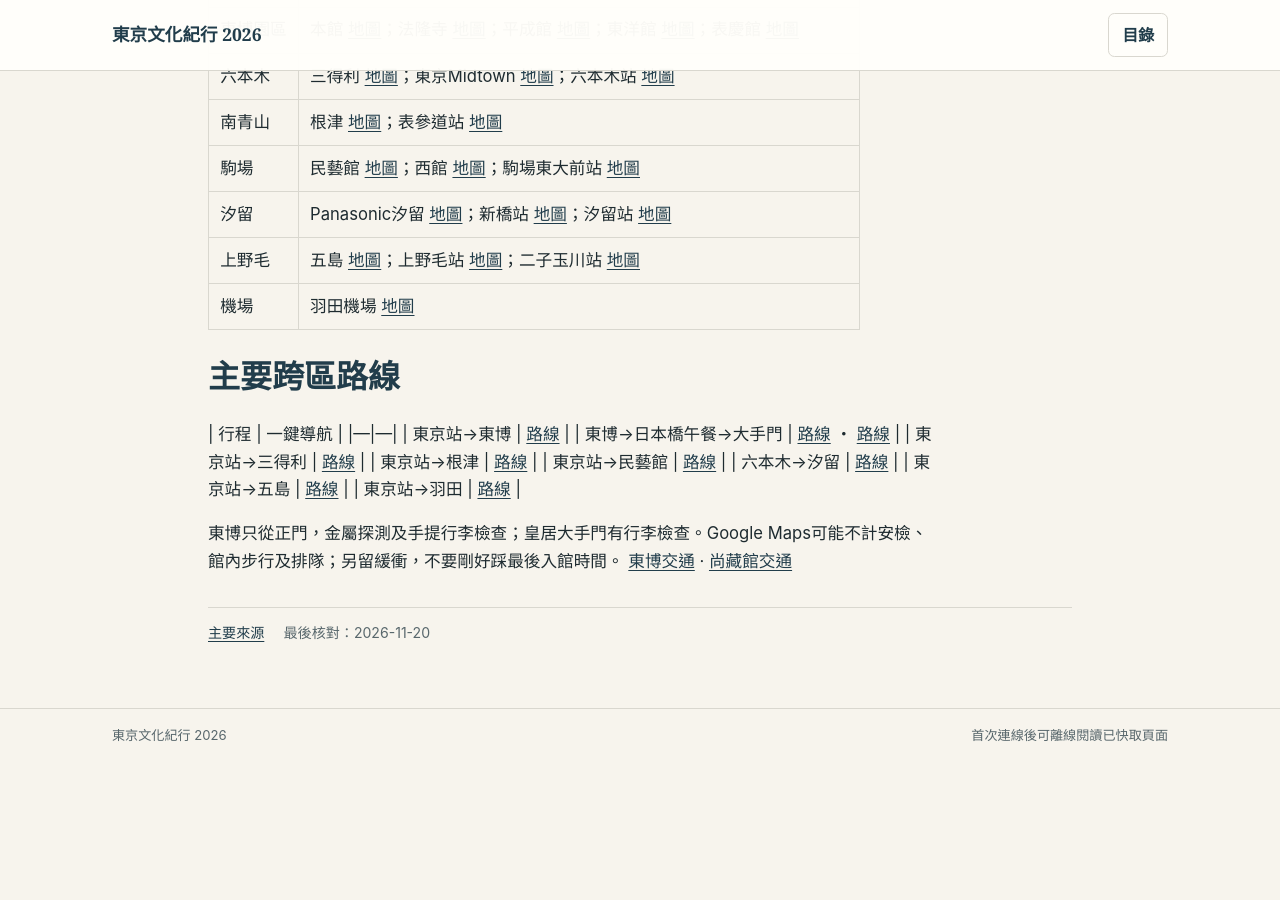
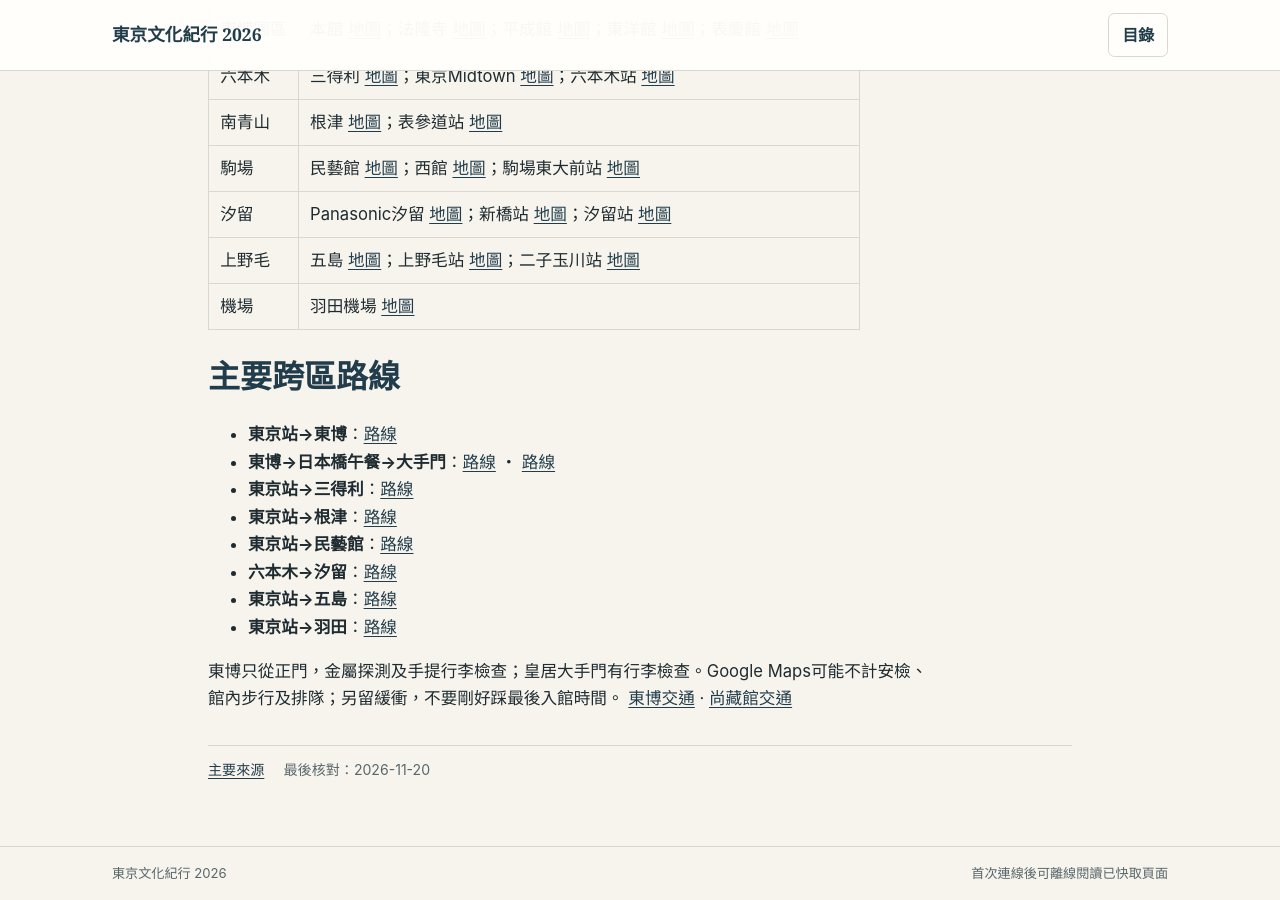
Before and after one commit to davetwchiu/tokyo-culture-trip-2026, a Jekyll site: the page built from content/transport/index.md, in a window 1280 px wide and 900 px high, scrolled down 582 px. Built offline with Jekyll 4.4.1, drawn with Linux system fonts in a browser that asks for light colours; before the commit the page ends 1345 px from its top, so only the background shows below that.

Commit message:
Fix inter-area routes formatting for mobile

```diff
--- a/content/transport/index.md
+++ b/content/transport/index.md
@@ -29,16 +29,15 @@ offline: true
 | 機場 | 羽田機場 [地圖](https://www.google.com/maps/search/?api=1&query=%E7%BE%BD%E7%94%B0%E7%A9%BA%E6%B8%AF) |
 
 ## 主要跨區路線
-| 行程 | 一鍵導航 |
-|---|---|
-| 東京站→東博 | [路線](https://www.google.com/maps/dir/?api=1&origin=%E6%9D%B1%E4%BA%AC%E9%A7%85&destination=%E6%9D%B1%E4%BA%AC%E5%9B%BD%E7%AB%8B%E5%8D%9A%E7%89%A9%E9%A4%A8%20%E6%AD%A3%E9%96%80&travelmode=transit) |
-| 東博→日本橋午餐→大手門 | [路線](https://www.google.com/maps/dir/?api=1&origin=%E6%9D%B1%E4%BA%AC%E5%9B%BD%E7%AB%8B%E5%8D%9A%E7%89%A9%E9%A4%A8%20%E6%AD%A3%E9%96%80&destination=%E6%97%A5%E6%9C%AC%E6%A9%8B%E3%81%A0%E3%81%97%E5%A0%B4%20%E3%81%AF%E3%81%AA%E3%82%8C&travelmode=transit) ・ [路線](https://www.google.com/maps/dir/?api=1&origin=%E6%97%A5%E6%9C%AC%E6%A9%8B%E3%81%A0%E3%81%97%E5%A0%B4%20%E3%81%AF%E3%81%AA%E3%82%8C&destination=%E7%9A%87%E5%B1%85%E6%9D%B1%E5%BE%A1%E8%8B%91%20%E5%A4%A7%E6%89%8B%E9%96%80&travelmode=transit) |
-| 東京站→三得利 | [路線](https://www.google.com/maps/dir/?api=1&origin=%E6%9D%B1%E4%BA%AC%E9%A7%85&destination=%E3%82%B5%E3%83%B3%E3%83%88%E3%83%AA%E3%83%BC%E7%BE%8E%E8%A1%93%E9%A4%A8&travelmode=transit) |
-| 東京站→根津 | [路線](https://www.google.com/maps/dir/?api=1&origin=%E6%9D%B1%E4%BA%AC%E9%A7%85&destination=%E6%A0%B9%E6%B4%A5%E7%BE%8E%E8%A1%93%E9%A4%A8&travelmode=transit) |
-| 東京站→民藝館 | [路線](https://www.google.com/maps/dir/?api=1&origin=%E6%9D%B1%E4%BA%AC%E9%A7%85&destination=%E6%97%A5%E6%9C%AC%E6%B0%91%E8%97%9D%E9%A4%A8&travelmode=transit) |
-| 六本木→汐留 | [路線](https://www.google.com/maps/dir/?api=1&origin=%E5%85%AD%E6%9C%AC%E6%9C%A8%E9%A7%85&destination=%E3%83%91%E3%83%8A%E3%82%BD%E3%83%8B%E3%83%83%E3%82%AF%E6%B1%90%E7%95%99%E7%BE%8E%E8%A1%93%E9%A4%A8&travelmode=transit) |
-| 東京站→五島 | [路線](https://www.google.com/maps/dir/?api=1&origin=%E6%9D%B1%E4%BA%AC%E9%A7%85&destination=%E4%BA%94%E5%B3%B6%E7%BE%8E%E8%A1%93%E9%A4%A8&travelmode=transit) |
-| 東京站→羽田 | [路線](https://www.google.com/maps/dir/?api=1&origin=%E6%9D%B1%E4%BA%AC%E9%A7%85&destination=%E7%BE%BD%E7%94%B0%E7%A9%BA%E6%B8%AF&travelmode=transit) |
+
+- **東京站→東博**：[路線](https://www.google.com/maps/dir/?api=1&origin=%E6%9D%B1%E4%BA%AC%E9%A7%85&destination=%E6%9D%B1%E4%BA%AC%E5%9B%BD%E7%AB%8B%E5%8D%9A%E7%89%A9%E9%A4%A8%20%E6%AD%A3%E9%96%80&travelmode=transit)
+- **東博→日本橋午餐→大手門**：[路線](https://www.google.com/maps/dir/?api=1&origin=%E6%9D%B1%E4%BA%AC%E5%9B%BD%E7%AB%8B%E5%8D%9A%E7%89%A9%E9%A4%A8%20%E6%AD%A3%E9%96%80&destination=%E6%97%A5%E6%9C%AC%E6%A9%8B%E3%81%A0%E3%81%97%E5%A0%B4%20%E3%81%AF%E3%81%AA%E3%82%8C&travelmode=transit) ・ [路線](https://www.google.com/maps/dir/?api=1&origin=%E6%97%A5%E6%9C%AC%E6%A9%8B%E3%81%A0%E3%81%97%E5%A0%B4%20%E3%81%AF%E3%81%AA%E3%82%8C&destination=%E7%9A%87%E5%B1%85%E6%9D%B1%E5%BE%A1%E8%8B%91%20%E5%A4%A7%E6%89%8B%E9%96%80&travelmode=transit)
+- **東京站→三得利**：[路線](https://www.google.com/maps/dir/?api=1&origin=%E6%9D%B1%E4%BA%AC%E9%A7%85&destination=%E3%82%B5%E3%83%B3%E3%83%88%E3%83%AA%E3%83%BC%E7%BE%8E%E8%A1%93%E9%A4%A8&travelmode=transit)
+- **東京站→根津**：[路線](https://www.google.com/maps/dir/?api=1&origin=%E6%9D%B1%E4%BA%AC%E9%A7%85&destination=%E6%A0%B9%E6%B4%A5%E7%BE%8E%E8%A1%93%E9%A4%A8&travelmode=transit)
+- **東京站→民藝館**：[路線](https://www.google.com/maps/dir/?api=1&origin=%E6%9D%B1%E4%BA%AC%E9%A7%85&destination=%E6%97%A5%E6%9C%AC%E6%B0%91%E8%97%9D%E9%A4%A8&travelmode=transit)
+- **六本木→汐留**：[路線](https://www.google.com/maps/dir/?api=1&origin=%E5%85%AD%E6%9C%AC%E6%9C%A8%E9%A7%85&destination=%E3%83%91%E3%83%8A%E3%82%BD%E3%83%8B%E3%83%83%E3%82%AF%E6%B1%90%E7%95%99%E7%BE%8E%E8%A1%93%E9%A4%A8&travelmode=transit)
+- **東京站→五島**：[路線](https://www.google.com/maps/dir/?api=1&origin=%E6%9D%B1%E4%BA%AC%E9%A7%85&destination=%E4%BA%94%E5%B3%B6%E7%BE%8E%E8%A1%93%E9%A4%A8&travelmode=transit)
+- **東京站→羽田**：[路線](https://www.google.com/maps/dir/?api=1&origin=%E6%9D%B1%E4%BA%AC%E9%A7%85&destination=%E7%BE%BD%E7%94%B0%E7%A9%BA%E6%B8%AF&travelmode=transit)
 
 東博只從正門，金屬探測及手提行李檢查；皇居大手門有行李檢查。Google Maps可能不計安檢、館內步行及排隊；另留緩衝，不要剛好踩最後入館時間。
 [東博交通](https://www.tnm.jp/modules/r_free_page/index.php?id=113&lang=ja) · [尚藏館交通](https://shozokan.nich.go.jp/visit/access)
```
